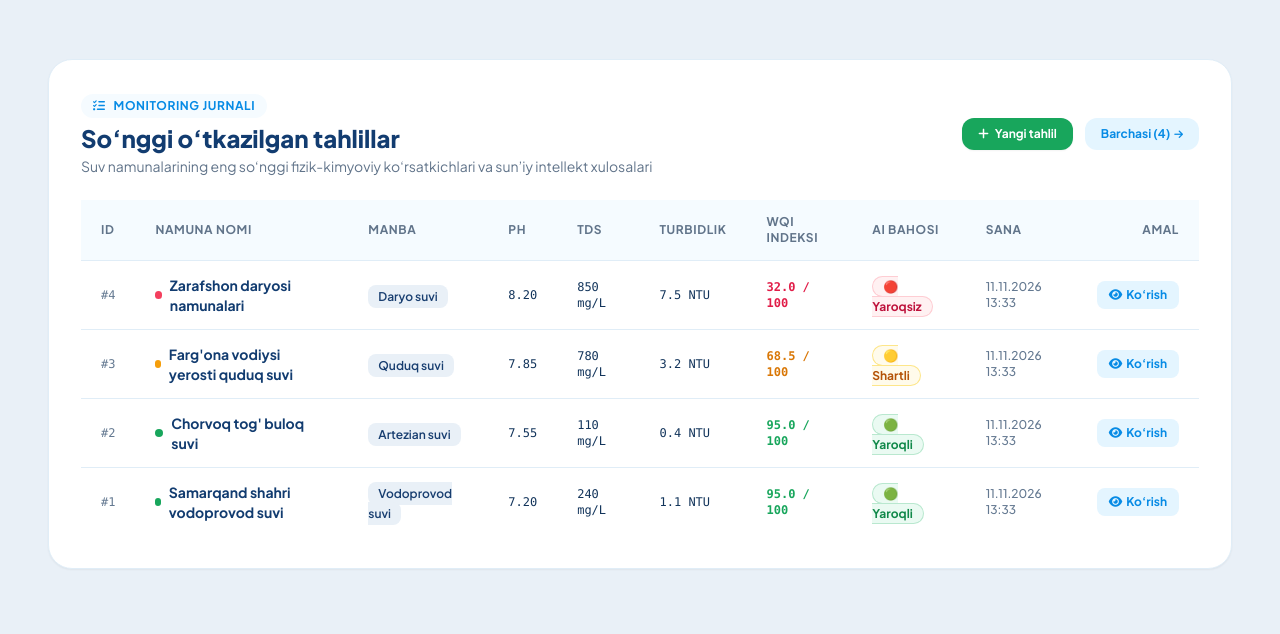
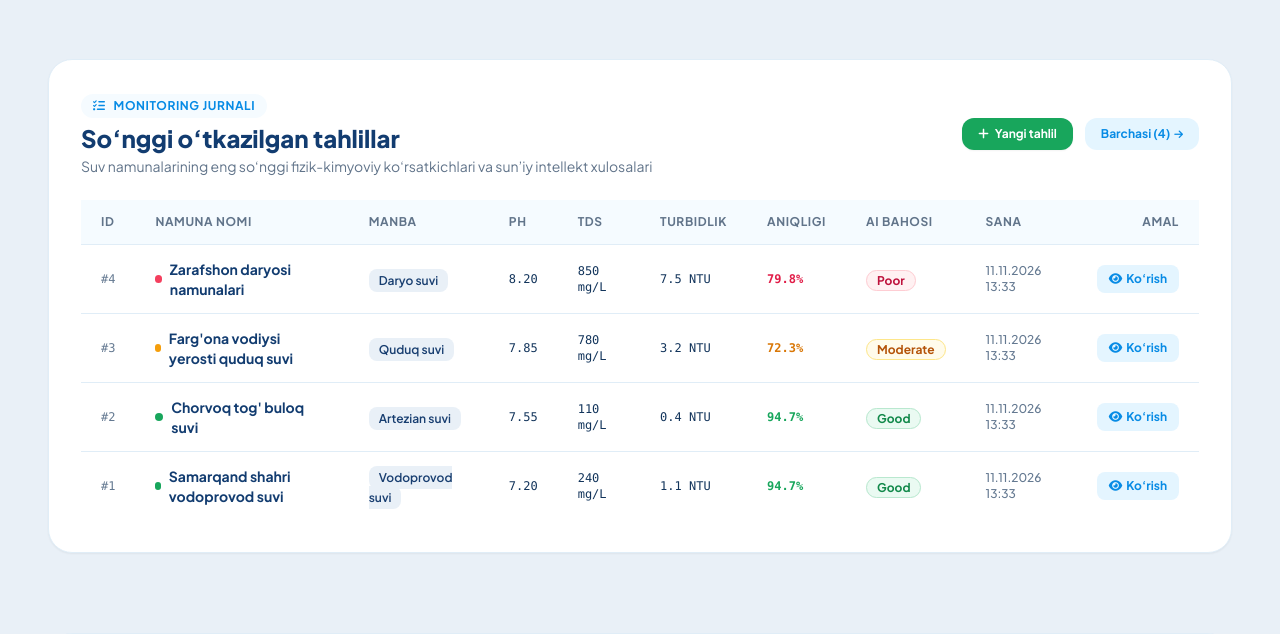
Before and after one commit to khakimovallamurod/waterai-analys, a FastAPI app: page / in a window 1280 px wide. Shown: the part 3024-3658 px from the top of the page. Run offline with FastAPI, Linux system fonts and the light colour scheme; some libraries are stand-ins or nearby versions.

Commit message:
WQI olib tashlandi: Aniqligi ustuni, Good/Moderate/Poor baholari

```diff
--- a/main.py
+++ b/main.py
@@ -489,7 +489,7 @@ def export_single_csv(analysis_id: int, db: Session = Depends(get_db)):
     writer.writerow(["Manba turi", analysis.source_type, "", ""])
     writer.writerow(["Hudud", analysis.location or "", "", ""])
     writer.writerow(["Sana", analysis.created_at.strftime("%d.%m.%Y %H:%M"), "", ""])
-    writer.writerow(["WQI Indeksi", f"{analysis.quality_score:.1f}", "100", ""])
+    writer.writerow(["Aniqligi", f"{analysis.confidence:.1f}%", "", ""])
     writer.writerow(["Umumiy Baho", analysis.status_label, "", ""])
     writer.writerow([])
     if (analysis.data_source or "").startswith("device"):
@@ -544,7 +544,7 @@ def export_all_history_csv(db: Session = Depends(get_db)):
 
     writer.writerow([
         "ID", "Namuna nomi", "Manba turi", "Hudud", "pH", "TDS (mg/L)",
-        "Turbidlik (NTU)", "Qattiqlik (mg/L)", "Sulfatlar (mg/L)", "WQI Indeks",
+        "Turbidlik (NTU)", "Qattiqlik (mg/L)", "Sulfatlar (mg/L)", "Aniqligi",
         "Holat", "Sana"
     ])
 
@@ -552,7 +552,7 @@ def export_all_history_csv(db: Session = Depends(get_db)):
         writer.writerow([
             a.id, a.sample_name, a.source_type, a.location or "",
             f"{a.ph:.2f}", f"{a.tds:.0f}", f"{a.turbidity:.1f}", f"{a.hardness:.0f}",
-            f"{a.sulfate:.0f}", f"{a.quality_score:.1f}", a.status_label,
+            f"{a.sulfate:.0f}", f"{a.confidence:.1f}%", a.status_label,
             a.created_at.strftime("%d.%m.%Y %H:%M") if a.created_at else ""
         ])
 
@@ -581,7 +581,7 @@ def stats_page(request: Request, db: Session = Depends(get_db)):
         if s not in source_map:
             source_map[s] = {"count": 0, "scores": []}
         source_map[s]["count"] += 1
-        source_map[s]["scores"].append(a.quality_score)
+        source_map[s]["scores"].append(a.confidence)
 
     icon_map = {
         "Vodoprovod suvi": "🚰",
@@ -806,7 +806,7 @@ def admin_panel(request: Request, db: Session = Depends(get_db)):
     conditional_count = sum(1 for a in analyses if a.status == "conditional")
     invalid_count = sum(1 for a in analyses if a.status == "invalid")
     total_count = len(analyses)
-    avg_wqi = (sum(a.quality_score for a in analyses) / total_count) if total_count > 0 else 0.0
+    avg_confidence = (sum(a.confidence for a in analyses) / total_count) if total_count > 0 else 0.0
 
     norms = db.query(ParameterNorm).all()
     water_sources = db.query(WaterSource).order_by(WaterSource.id.asc()).all()
@@ -820,7 +820,7 @@ def admin_panel(request: Request, db: Session = Depends(get_db)):
         "valid_count": valid_count,
         "conditional_count": conditional_count,
         "invalid_count": invalid_count,
-        "avg_wqi": avg_wqi,
+        "avg_confidence": avg_confidence,
         "norms": norms,
         "water_sources": water_sources
     })
@@ -839,7 +839,7 @@ def admin_analyses_page(request: Request, db: Session = Depends(get_db)):
     conditional_count = sum(1 for a in analyses if a.status == "conditional")
     invalid_count = sum(1 for a in analyses if a.status == "invalid")
     total_count = len(analyses)
-    avg_wqi = (sum(a.quality_score for a in analyses) / total_count) if total_count > 0 else 0.0
+    avg_confidence = (sum(a.confidence for a in analyses) / total_count) if total_count > 0 else 0.0
 
     ctx = get_base_context(request, active_page="admin", current_user=current_user)
     ctx.update({
@@ -849,7 +849,7 @@ def admin_analyses_page(request: Request, db: Session = Depends(get_db)):
         "valid_count": valid_count,
         "conditional_count": conditional_count,
         "invalid_count": invalid_count,
-        "avg_wqi": avg_wqi
+        "avg_confidence": avg_confidence
     })
     return templates.TemplateResponse(request=request, name="admin/analyses.html", context=ctx)
 
--- a/templates/admin/norms.html
+++ b/templates/admin/norms.html
@@ -52,7 +52,7 @@
       </div>
       <div class="mt-3">
         <div class="text-xl font-black text-slate-800">
-          WQI + ML
+          ML
         </div>
         <div class="mt-1 text-xs text-slate-500">
           Ko'p omilli tahlil
--- a/templates/user/dashboard.html
+++ b/templates/user/dashboard.html
@@ -262,7 +262,7 @@
         </div>
         <div class="p-3.5 rounded-2xl bg-[#f5fbff] border border-[#e0edf7] text-center">
           <div class="text-xs text-[#61748a] font-semibold">Sun'iy Intellekt Modeli</div>
-          <div class="text-xl font-black text-[#123c70] mt-0.5">WQI + Neyron Tarmoq</div>
+          <div class="text-xl font-black text-[#123c70] mt-0.5">Neyron Tarmoq</div>
         </div>
       </div>
 
@@ -361,7 +361,7 @@
               <th class="py-3.5 px-5">pH</th>
               <th class="py-3.5 px-5">TDS</th>
               <th class="py-3.5 px-5">Turbidlik</th>
-              <th class="py-3.5 px-5">WQI Indeksi</th>
+              <th class="py-3.5 px-5">Aniqligi</th>
               <th class="py-3.5 px-5">AI Bahosi</th>
               <th class="py-3.5 px-5">Sana</th>
               <th class="py-3.5 px-5 text-right">Amal</th>
@@ -386,20 +386,20 @@
               <td class="py-3.5 px-5 font-mono text-xs text-[#12345b]">{{ "%.0f"|format(a.tds) }} mg/L</td>
               <td class="py-3.5 px-5 font-mono text-xs text-[#12345b]">{{ "%.1f"|format(a.turbidity) }} NTU</td>
               <td class="py-3.5 px-5 font-mono text-xs font-extrabold {% if a.status == 'valid' %}text-[#18a65c]{% elif a.status == 'conditional' %}text-amber-600{% else %}text-rose-600{% endif %}">
-                {{ "%.1f"|format(a.quality_score) }} / 100
+                {{ "%.1f"|format(a.confidence) }}%
               </td>
               <td class="py-3.5 px-5">
                 {% if a.status == 'valid' %}
                 <span class="px-2.5 py-0.5 rounded-full text-xs font-bold bg-[#eafaf2] text-[#11894a] border border-[#b9e8cf]">
-                  🟢 Yaroqli
+                  Good
                 </span>
                 {% elif a.status == 'conditional' %}
                 <span class="px-2.5 py-0.5 rounded-full text-xs font-bold bg-amber-50 text-amber-700 border border-amber-200">
-                  🟡 Shartli
+                  Moderate
                 </span>
                 {% else %}
                 <span class="px-2.5 py-0.5 rounded-full text-xs font-bold bg-rose-50 text-rose-700 border border-rose-200">
-                  🔴 Yaroqsiz
+                  Poor
                 </span>
                 {% endif %}
               </td>
@@ -928,7 +928,6 @@
         <div style="display:flex; align-items:center; gap:6px;">
           <span style="display:inline-block; width:8px; height:8px; border-radius:50%; background:${getStatusColor(source.status)};"></span>
           <span>${source.name}</span>
-          <span style="opacity:0.8; font-weight:normal; font-size:10px;">(${source.quality_score}/100)</span>
         </div>
       `, {
         direction: 'top',
@@ -957,7 +956,6 @@
           <div style="display: grid; grid-template-columns: 1fr 1fr; gap: 4px; font-size: 11px; background: #f8fafc; padding: 6px 8px; border-radius: 8px; margin-bottom: 8px;">
             <div><b>pH:</b> ${source.ph}</div>
             <div><b>TDS:</b> ${source.tds} mg/L</div>
-            <div><b>WQI:</b> ${source.quality_score}/100</div>
             <div><b>Loyqalik:</b> ${source.turbidity} NTU</div>
           </div>
           <p style="font-size: 11px; color: #475569; margin: 0 0 8px 0; line-height: 1.35;">
--- a/templates/user/stats.html
+++ b/templates/user/stats.html
@@ -104,7 +104,7 @@
         </div>
         <div class="text-2xl font-black text-slate-800">{{ s.count }} ta</div>
         <div class="flex items-center justify-between text-xs text-slate-400">
-          <span>O‘rtacha WQI:</span>
+          <span>O‘rtacha aniqlik:</span>
           <span class="font-bold text-sky-600">{{ "%.1f"|format(s.avg_score) }}</span>
         </div>
       </div>
```
Also changed, not shown: templates/admin/analyses.html (+5 -5 lines), templates/admin/dashboard.html (+8 -8 lines), templates/admin/sources.html (+2 -12 lines), templates/user/history.html (+6 -6 lines), README.md.
